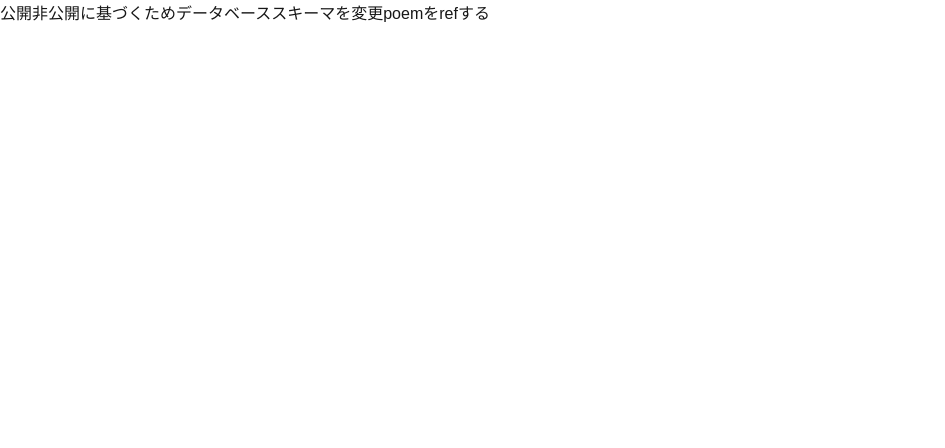
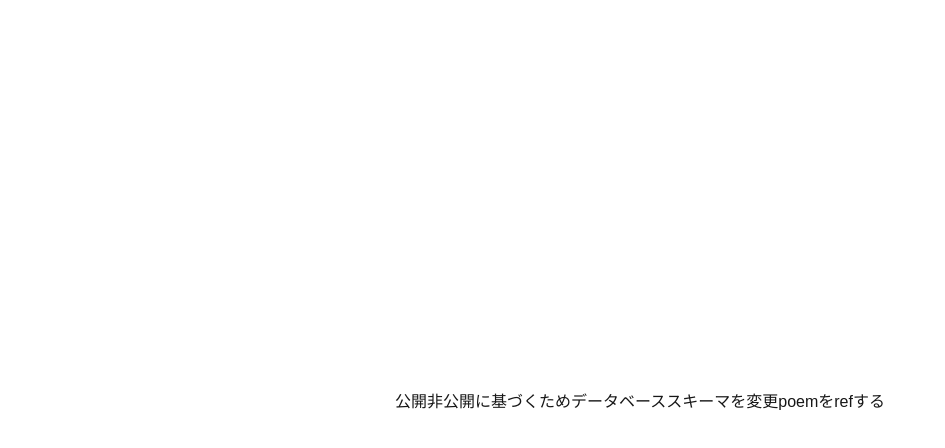
Before and after one commit to sakkom/generate-poeme-like-bip39, a Next.js app: page /open in a window 1280 px wide. Shown: the top 448 px of the page, without its empty margins (0-945 px from the left). Built offline with nearby package versions, Linux system fonts and the light colour scheme.

Commit message:
update global.css place center

```diff
--- a/src/app/create/page.tsx
+++ b/src/app/create/page.tsx
@@ -1,6 +1,6 @@
 export default function Page() {
   return (
-    <div>
+    <div className="center">
       文字制限ありのinputを作成。辞書は非公開であったほうがよい。lengthくらいでよい
       <br />
       辞書オンリーでgenerate試作。
--- a/src/app/globals.css
+++ b/src/app/globals.css
@@ -35,6 +35,15 @@ a {
   text-decoration: none;
 }
 
+/*custom css*/
+.center {
+  display: flex;
+  flex-direction: column;
+  align-items: center;
+  justify-content: center;
+  min-height: 100vh;
+}
+
 @media (prefers-color-scheme: dark) {
   html {
     color-scheme: dark;
--- a/src/app/open/page.tsx
+++ b/src/app/open/page.tsx
@@ -1,5 +1,7 @@
 export default function Page() {
   return (
-    <div>公開非公開に基づくためデータベーススキーマを変更poemをrefする</div>
+    <div className="center">
+      公開非公開に基づくためデータベーススキーマを変更poemをrefする
+    </div>
   );
 }
```
Also changed, not shown: src/app/generate/page.tsx (+1 -9 lines), src/app/page.tsx (+1 -9 lines).
